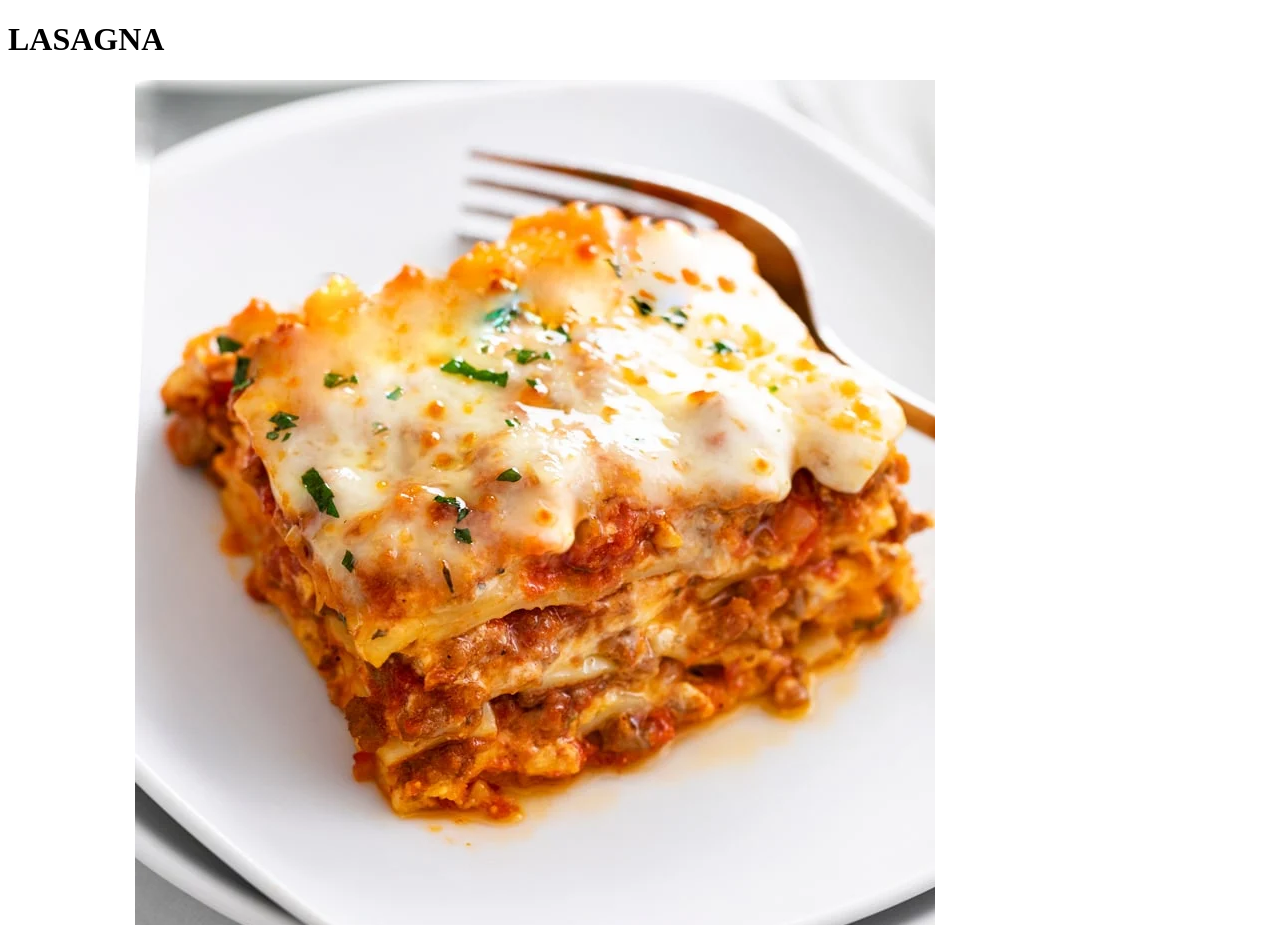
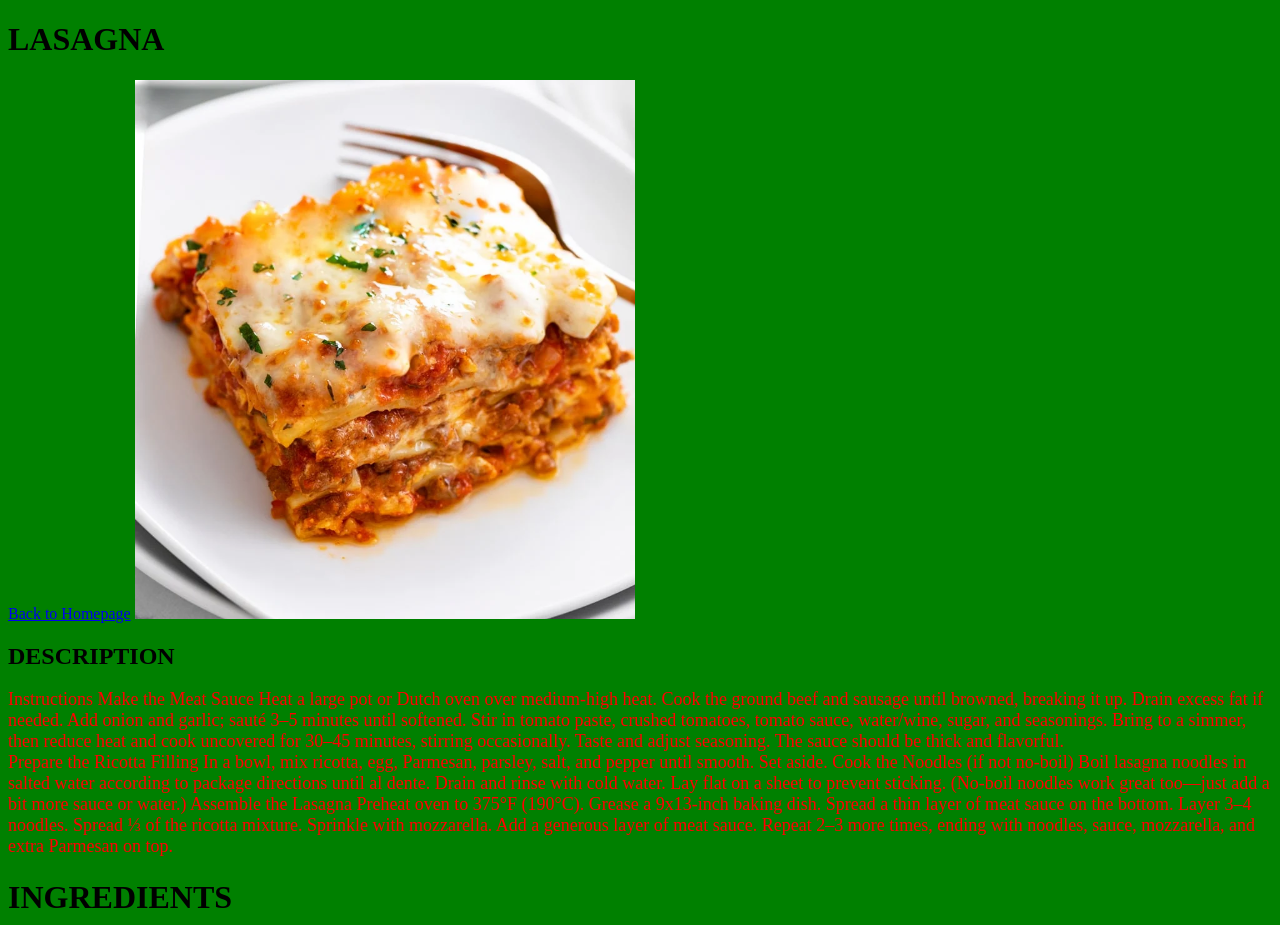
Before and after one commit to Wisdomtiga/git_test, a plain HTML site: page recipes/lasagna.html in a window 1280 px wide. Shown: the top 925 px of the page. Drawn offline with Linux system fonts and the light colour scheme; files that its build step writes are made by us from their sources.

Commit message:
Edit index.html, style.css, recipes/noodles.html and recipes/lasagna.html

```diff
--- a/recipes/lasagna.html
+++ b/recipes/lasagna.html
@@ -4,6 +4,8 @@
     <meta charset="UTF-8">
     <meta name="viewport" content="width=device-width, initial-scale=1.0">
     <title>Lasagna Recipe</title>
+    <link rel="stylesheet" href="style.css">
+
 </head>
 <body>
     <h1>LASAGNA</h1>
--- a/style.css
+++ b/style.css
@@ -0,0 +1,19 @@
+* {
+    background-color: green;
+}
+
+
+
+p {
+    color: red;
+    font-size: large;
+}
+
+p.nolan {
+    background-color: red;
+}
+
+img {
+    height: auto;
+    width: 500px;
+}
```
Also changed, not shown: index.html (+2 -0 lines), recipes/noodles.html (+4 -2 lines).
